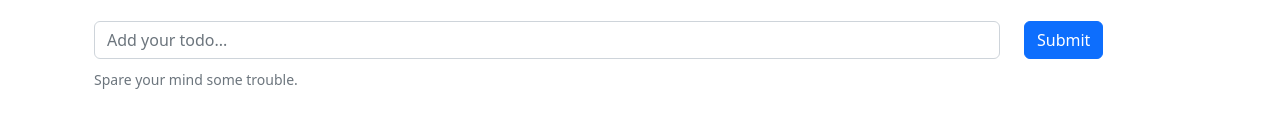
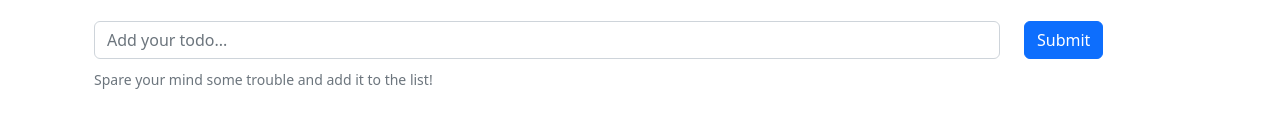
Before and after one commit to ShaviyaVictor/to_do_app, a React (Create React App) app: page / in a window 1280 px wide. Shown: the part 123-254 px from the top of the page. Built offline with nearby package versions, Linux system fonts and the light colour scheme.

Commit message:
Refactor AddToDoForm component

```diff
--- a/src/components/AddToDoForm.js
+++ b/src/components/AddToDoForm.js
@@ -11,14 +11,12 @@ const AddToDoForm = () => {
   };
 
   return (
-    <Form onSubmit={onSubmit} className='form-inline mt-4 mb-4'>
+    <Form onSubmit={onSubmit} className='mt-4 mb-4'>
 
       <Row>
+
         <Col xs={10}>
           <Form.Group className="mb-3">
-            {/* <Form.Label className="sr-only">
-              Title:
-            </Form.Label> */}
             <Form.Control
               type="text"
               placeholder="Add your todo..."
@@ -27,7 +25,7 @@ const AddToDoForm = () => {
               onChange={(event) => setValue(event.target.value)}
             />
             <Form.Text className="text-muted">
-              Spare your mind some trouble.
+              Spare your mind some trouble and add it to the list!
             </Form.Text>
           </Form.Group>
         </Col>
```
